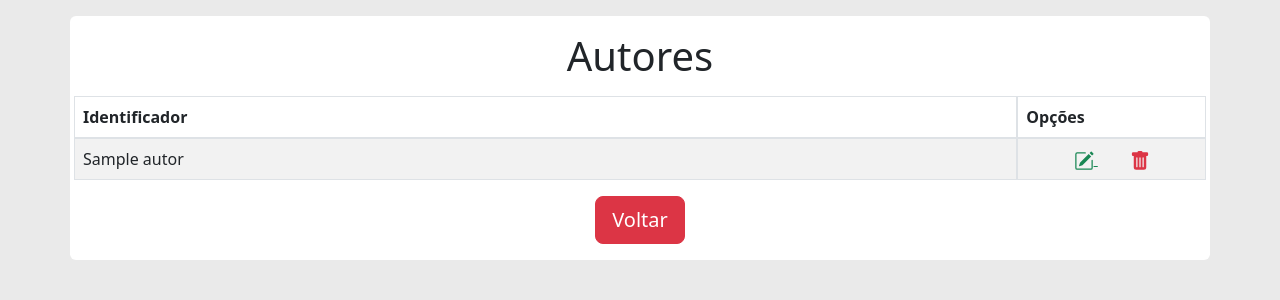
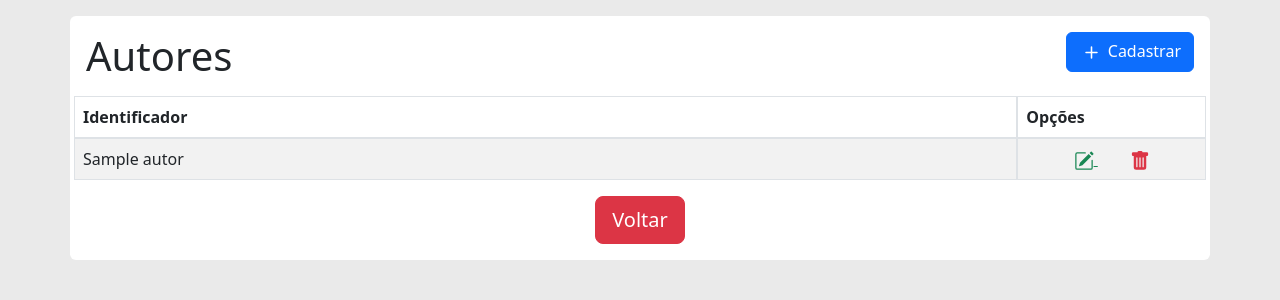
Before and after one commit to tiagosmarqs/sistema-monografia, a Django app: page /autor/ in a window 1280 px wide. Shown: the top 300 px of the page. Run offline with Django 4.2, Linux system fonts and the light colour scheme; tables that the repository leaves empty hold one stand-in row (values such as "Sample post"); some libraries are stand-ins or nearby versions.

Commit message:
adição do botão cadastrar nas páginas de listar

```diff
--- a/templates/cadastrar.html
+++ b/templates/cadastrar.html
@@ -5,6 +5,7 @@
 {% endblock %}
 
 {% block content %}
+
 <div class="container bg-white my-3 p-3 rounded">
     <h1 class="text-center">Cadastrar {{titulo}}</h1>
     {% include 'formulario.html' %}
--- a/templates/listar.html
+++ b/templates/listar.html
@@ -7,7 +7,14 @@
 {% block content %}
 
 <div class="container bg-white white my-3 p-3 rounded">
-    <h1 class="text-center">{{titulo}}</h1>
+
+    <h1 class="d-inline">{{titulo}}</h1>
+    <a href="/{{page}}/cadastrar/" class="btn btn-primary d-inline float-end" role="button" aria-disabled="true">
+      <svg xmlns="http://www.w3.org/2000/svg" width="25" height="25" fill="currentColor" class="bi bi-plus" viewBox="0 0 16 16">
+        <path d="M8 4a.5.5 0 0 1 .5.5v3h3a.5.5 0 0 1 0 1h-3v3a.5.5 0 0 1-1 0v-3h-3a.5.5 0 0 1 0-1h3v-3A.5.5 0 0 1 8 4z"/>
+      </svg>
+      Cadastrar
+    </a>
 
     <table class="table table-bordered table-striped my-3 container">
         <thead>
```
